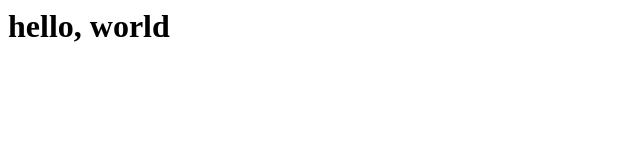
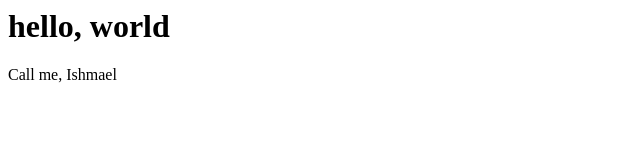
Before and after one commit to Quarkii/learnenough, a plain HTML site: page index.html in a window 1280 px wide. Shown: the full height of the page, 0-640 px from the left. Drawn offline with Linux system fonts and the light colour scheme.

Commit message:
Add 'Call me, Ishmael'

```diff
--- a/index.html
+++ b/index.html
@@ -1 +1,2 @@
 <h1>hello, world</h1>
+<p>Call me, Ishmael</p>
```
